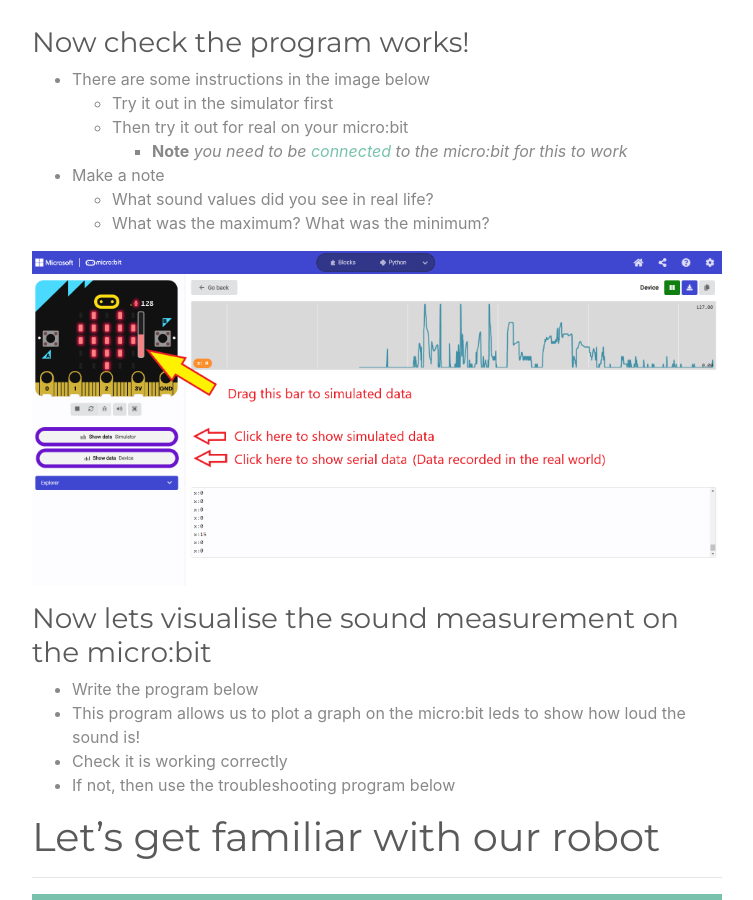
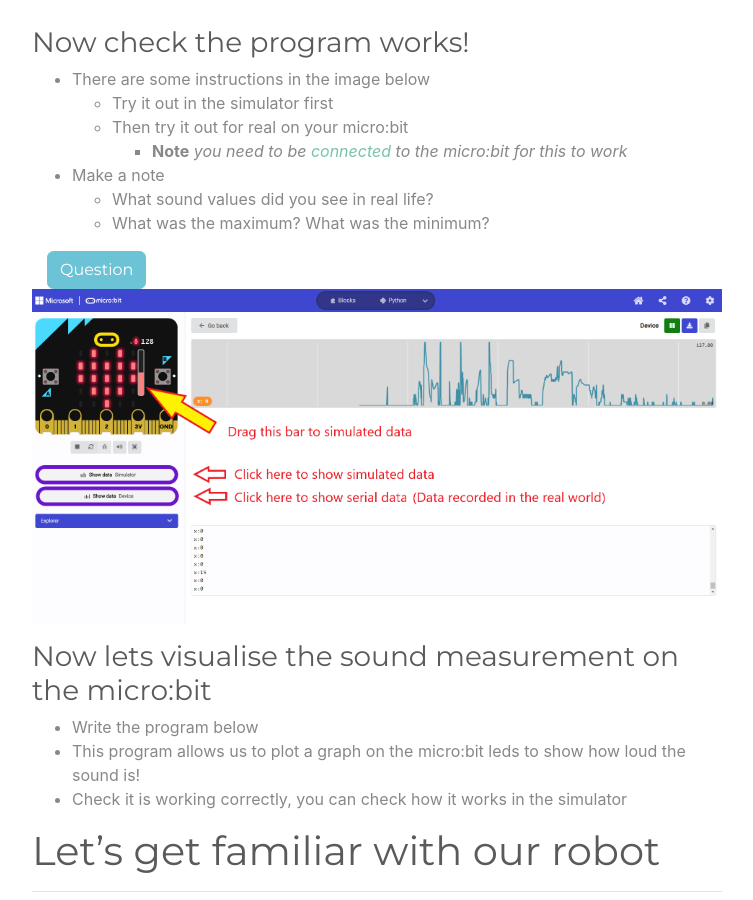
Before and after one commit to meisben/girlsIntoCoding-microbitVolumeMeter, a Jekyll site: the page built from index.md, in a window 1280 px wide and 900 px high, scrolled down 7513 px. Shown: the whole window, without its empty margins (263-1016 px from the left). Built offline with Jekyll 4.4.1, drawn with Linux system fonts in a browser that asks for light colours.

Commit message:
Update index.md

```diff
--- a/index.md
+++ b/index.md
@@ -204,13 +204,20 @@ There are two options (explained on this [page](https://microbit.org/get-started
    * What sound values did you see in real life?
    * What was the maximum? What was the minimum?
 
+<div class="container">
+  <button type="button" class="btn btn-info" data-toggle="collapse" data-target="#demo7a">Question</button>
+  <div id="demo7a" class="collapse" markdown="1">
+  * What sound values did you see in real life?
+  * What was the maximum? What was the minimum?
+  </div>
+</div>
+
 [![serial_data_on_microBit](images/serial_data.png)]()
 
 ### Now lets visualise the sound measurement on the micro:bit
 * Write the program below
 * This program allows us to plot a graph on the micro:bit leds to show how loud the sound is!
-* Check it is working correctly
-* If not, then use the troubleshooting program below
+* Check it is working correctly, you can check how it works in the simulator
 
 
 
@@ -730,13 +737,6 @@ while True:
 <!--Comment: End of markdown-->
 
 <!--Comment: Back to html bootstrap -->
-
-<div class="container">
-  <button type="button" class="btn btn-info" data-toggle="collapse" data-target="#demo7a">Hint</button>
-  <div id="demo7a" class="collapse" markdown="1">
-  Look at the line *"robot.step(500)"*. This is the number of milliseconds that passes each time the robot moves. If we count these milliseconds we can change the IF statement!
-  </div>
-</div>
 
 <br>
 
```
